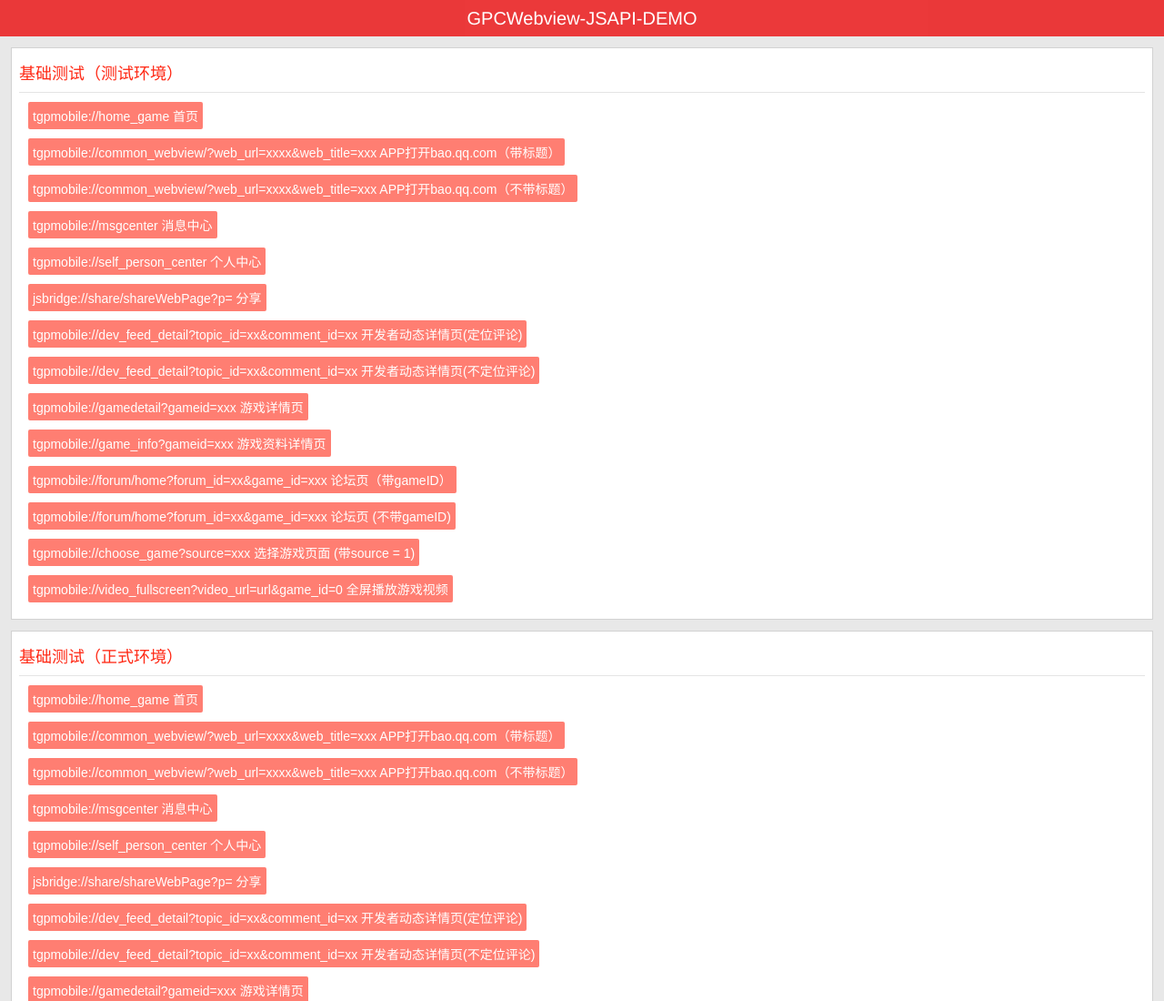
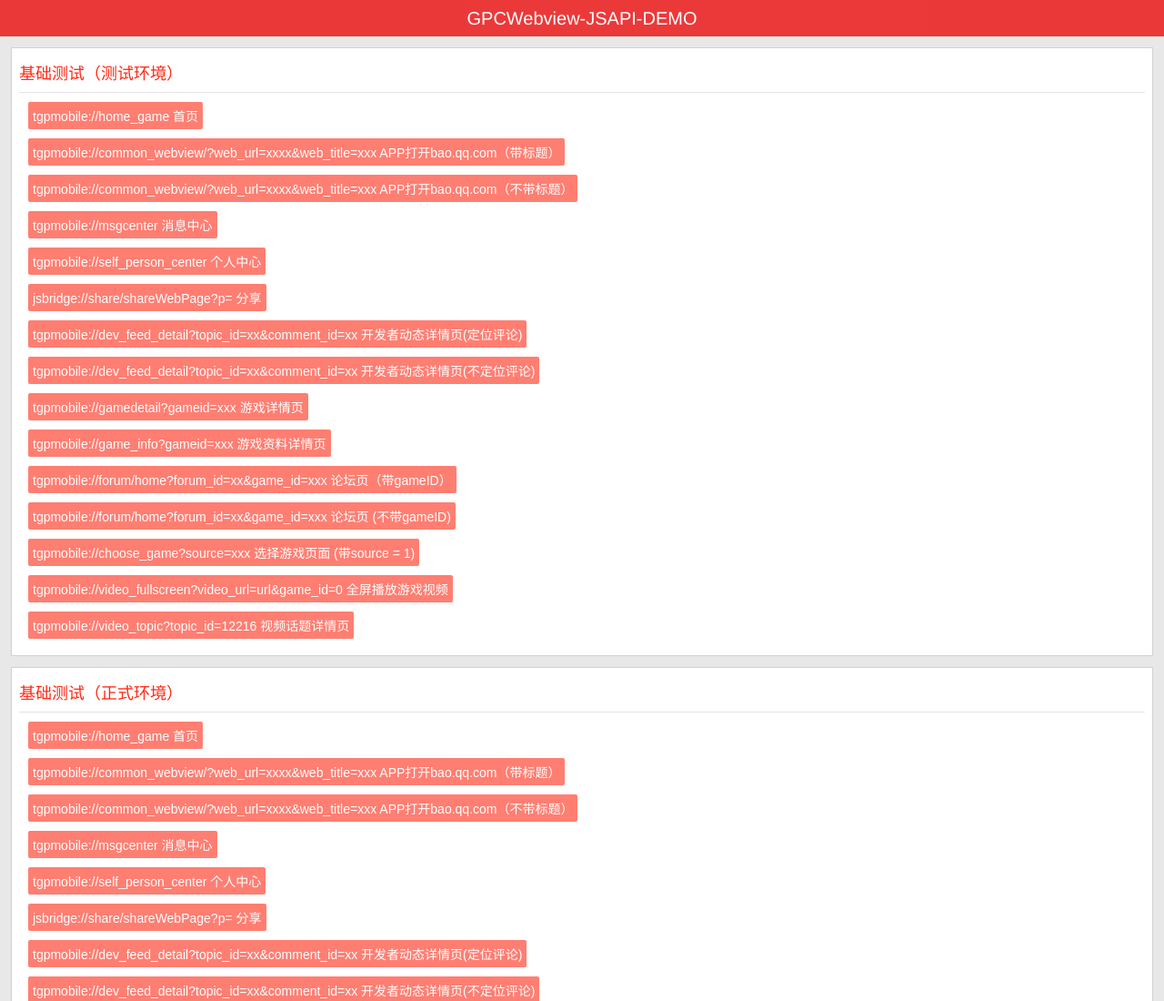
Before and after one commit to SteelBalllRun/GBLPatchInv, a plain HTML site: page index.html in a window 1280 px wide. Shown: the top 1100 px of the page at 91% size. Drawn offline with Linux system fonts and the light colour scheme.

Commit message:
Update index.html
更新加入视频话题详情页跳转

```diff
--- a/index.html
+++ b/index.html
@@ -50,6 +50,7 @@
 			<button class="btn" onclick="openChooseGame('tgpmobile','1')">tgpmobile://choose_game?source=xxx 选择游戏页面 (带source = 1)</button>
 
 			<button class="btn" onclick="openVideoFullScreen('tgpmobile','m03651tgflb','20091')">tgpmobile://video_fullscreen?video_url=url&game_id=0 全屏播放游戏视频</button>
+			<button class="btn" onclick="videoTopicPage('tgpmobile','12216')">tgpmobile://video_topic?topic_id=12216 视频话题详情页</button>
 		</section>
 
 		<section class="j-section">
@@ -214,6 +215,12 @@ function shareWebPage(){
 	document.body.appendChild(iframe);
 	iframe.src = url;
 }
+
+	//视频话题详情页跳转
+function videoTopicPage(scheme, videoId){
+	var href = scheme + '://video_topic?topic_id=' + videoId;
+	location.href = href;
+}
 </script>
 
 </body></html>
```
